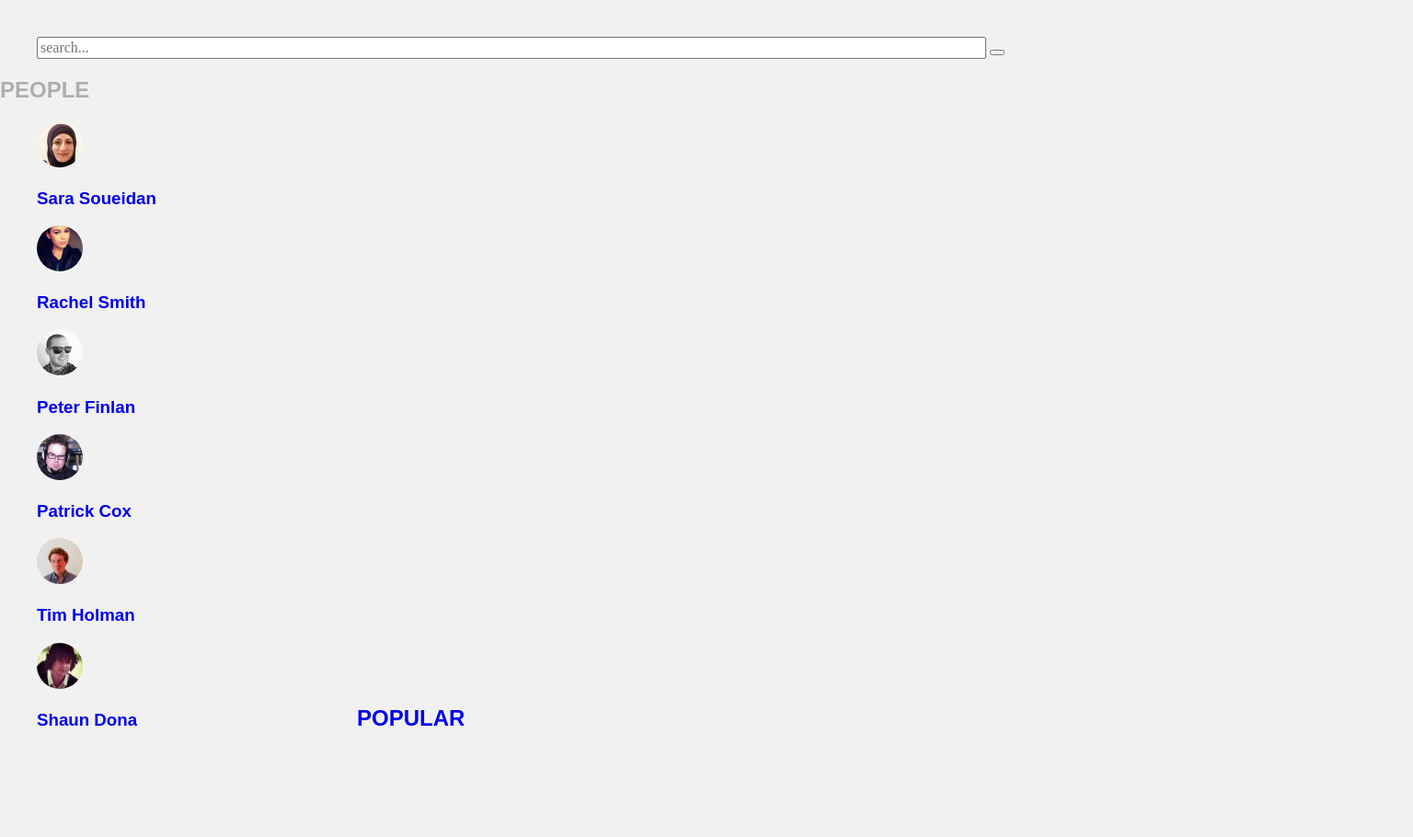
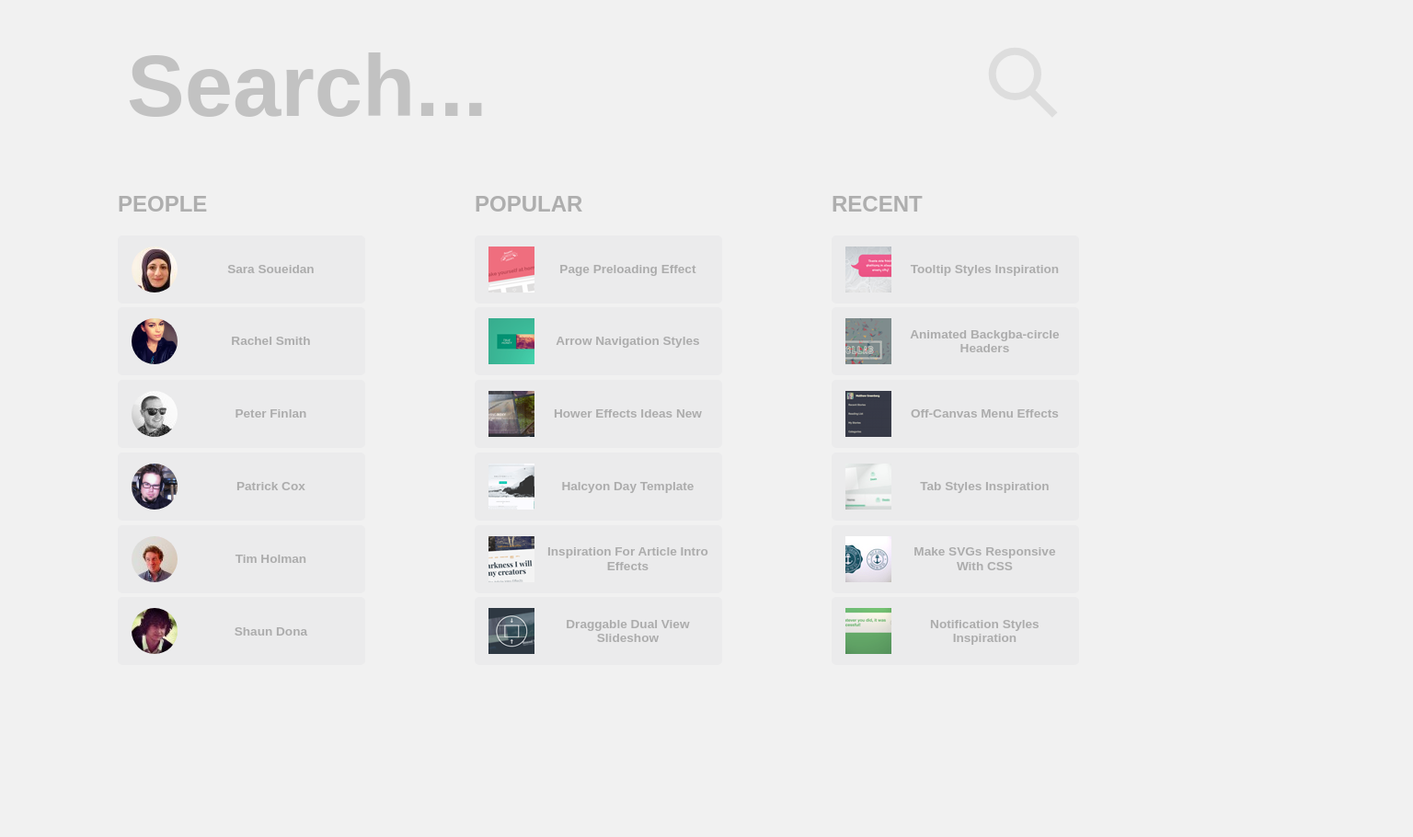
Before and after one commit to Vladimir1212/Huge_search, a plain HTML site: page index.html in a window 1280 px wide. Shown: the whole page at 92% size, 1536 px wide, since content can reach past the window. After the commit the page ends 824 px from the top, so only its background shows below. Drawn offline with Linux system fonts and the light colour scheme.

Commit message:
add main content

```diff
--- a/css/main.css
+++ b/css/main.css
@@ -11,17 +11,37 @@ h1,h2,h3 {
 }
 ul.people-list {
     list-style-type: none;
+    padding: 0;
+    margin: 0;
+}
+h3 {
+    font-size: 14px;
+}
+ul.people-list h3 {
+    vertical-align: middle;
+    font-size: 0.85em;
+    display: inline-block;
+    font-weight: 700;
+    margin: 0 0 0 0;
+    width: calc(100% - 70px);
 }
 
 .search-form {
     padding-top: 40px;
+    margin: 0 auto;
+    position: relative;
+    width: 80%;
 }
 
 .search {
-    width: 80%;
-    margin: 0 auto;
-    position: relative;
-    margin-left: 40px;
+    width: 100%;
+    padding: 0 80px 0 10px;
+    font-weight: 700;
+    border: none;
+    background: transparent;
+    font-size: 94px;
+    color: #ec5a62;
+    font-family: Arial, sans-serif;
 }
 
 .column {
@@ -29,16 +49,72 @@ ul.people-list {
     width: 30%;
     padding: 0 0 6em;
 }
-.li {
-
+li {
     text-align: center;
+    width: 70%;
 }
 .circle {
     border-radius: 50%;
 }
 .people-list a {
+    padding: 0.75em;
+    display: block;
+    margin: 0.3em 0;
+    cursor: pointer;
+    border-radius: 5px;
+    text-align: center;
+    background: rgba(118,117,128,0.05);
+    color: rgba(145,145,145,0.7);
+}
 
+.people-list img {
+    display: inline-block;
+    width: 50px;
+    margin: 0 10px 0 0;
+    vertical-align: middle;
 }
 a {
     text-decoration: none;
 }
+.people-list a:hover{
+    background-color: rgba(118,117,128,0.1);
+    color:#c2c2c2;
+}
+div.main-content {
+    width: 100%;
+    margin-top: 40px;
+    padding: 0 10%;
+}
+.search-submit {
+    position: absolute;
+    width: 80px;
+    height: 80px;
+    text-indent: 100px;
+    overflow: hidden;
+    right: 0;
+    top: 60%;
+    background: transparent url(../img/magnifier.svg) no-repeat center center;
+    background-size: 100%;
+    border: none;
+    transform-origin: 100% 50%;
+    -webkit-transform: translate3d(0,-50%,0) scale(1);
+    transform: translate3d(0,-50%,0) scale(1);
+    -webkit-transition: -webkit-transform 0.3s;
+    transition: transform 0.3s;
+}
+
+input::-webkit-input-placeholder {
+color: #c2c2c2;
+}
+
+input:-moz-placeholder { /* Firefox 18- */
+color: #c2c2c2;
+}
+
+input::-moz-placeholder {  /* Firefox 19+ */
+color: #c2c2c2;
+}
+
+input:-ms-input-placeholder {
+color: #c2c2c2;
+}
--- a/index.html
+++ b/index.html
@@ -6,9 +6,11 @@
     <link rel="icon" href="favicon.png">
     <link rel="stylesheet" type="text/css" href="css/normalize.css">
     <link rel="stylesheet" type="text/css" href="css/main.css">
+</head>
+<body>
     <main>
         <form action="#" method="post" class="search-form">
-            <input class="search" name="googlesearch" placeholder="search...">
+            <input class="search" name="googlesearch" placeholder="Search...">
             <button class="search-submit" type="submit"></button>
         </form>
         <div class="main-content">
@@ -17,45 +19,93 @@
                 <ul class="people-list">
                     <li> <a href="http://twitter.com/SaraSoueidan">
                         <img class="circle" src="img/avatars/SaraSoueidan.jpeg" alt="Sara Soueidan">
-                        <h3>Sara Soueidan</h3>
+                        <h3>Sara Soueidan</h3></a>
                     </li>
-                    <li> <a href="#">
+                    <li> <a href="http://twitter.com/rachsmithtweets">
                         <img class="circle" src="img/avatars/RachelSmith.png" alt="RachelSmith">
-                        <h3>Rachel Smith</h3>
+                        <h3>Rachel Smith</h3></a>
                     </li>
-                    <li> <a href="#">
+                    <li> <a href="http://www.twitter.com/peterfinlan">
                         <img class="circle" src="img/avatars/PeterFinlan.jpeg" alt="PeterFinlan">
-                        <h3>Peter Finlan</h3>
+                        <h3>Peter Finlan</h3></a>
                     </li>
-                    <li> <a href="#">
+                    <li> <a href="http://www.twitter.com/pcridesagain">
                         <img class="circle" src="img/avatars/PatrickCox.png" alt="PatrickCox">
-                        <h3>Patrick Cox</h3>
+                        <h3>Patrick Cox</h3></a>
                     </li>
-                    <li> <a href="#">
+                    <li> <a href="https://twitter.com/twholman">
                         <img class="circle" src="img/avatars/TimHolman.jpeg" alt="TimHolman">
-                        <h3>Tim Holman</h3>
+                        <h3>Tim Holman</h3></a>
                     </li>
-                    <li> <a href="#">
+                    <li> <a href="https://twitter.com/shaund0na">
                         <img class="circle" src="img/avatars/ShaunDona.jpeg" alt="ShaunDona">
-                        <h3>Shaun Dona</h3>
+                        <h3>Shaun Dona</h3></a>
                     </li>
+                </ul>
             </aside>
             <aside class="column">
                 <h2 class="column-title">POPULAR</h2>
                 <ul class="people-list">
-                    <li a href="#"></li>
-                    <li></li>
-                    <li></li>
-                    <li></li>
-                    <li></li>
-                    <li></li>
+                    <li> <a href="http://tympanus.net/codrops/2014/08/05/page-preloading-effect/">
+                        <img src="img/thumbs/PagePreloadingEffect.png" alt="PagePreloadingEffect">
+                        <h3>Page Preloading Effect</h3></a>
+                    </li>
+                    <li><a href="http://tympanus.net/codrops/2014/05/28/arrow-navigation-styles/">
+                        <img src="img/thumbs/ArrowNavigationStyles.png" alt="ArrowNavigationStyles">
+                        <h3>Arrow Navigation Styles</h3></a>
+                    </li>
+                    <li><a href="http://twitter.com/SaraSoueidan">
+                        <img src="img/thumbs/HoverEffectsIdeasNew.png" alt="HoverEffectsIdeasNew">
+                        <h3>Hower Effects Ideas New</h3></a>
+                    </li>
+                    <li><a href="http://tympanus.net/codrops/2014/07/14/freebie-halcyon-days-one-page-website-template/">
+                        <img src="img/thumbs/FreebieHalcyonDays.png" alt="FreebieHalcyonDays">
+                        <h3>Halcyon Day Template</h3></a>
+                    </li>
+                    <li><a href="http://tympanus.net/codrops/2014/05/22/inspiration-for-article-intro-effects/">
+                        <img src="img/thumbs/ArticleIntroEffects.png" alt="ArticleIntroEffects">
+                        <h3>Inspiration For Article Intro Effects</h3></a>
+                    </li>
+                    <li><a href="http://tympanus.net/codrops/2014/06/26/draggable-dual-view-slideshow/">
+                        <img src="img/thumbs/DraggableDualViewSlideshow.png" alt="DraggableDualViewSlideshow">
+                        <h3>Draggable Dual View Slideshow</h3></a>
+                    </li>
+                    </ul>
             </aside>
-            <aside class="column"></aside>
+            <aside class="column">
+                <h2 class="column-title">RECENT</h2>
+                <ul class="people-list">
+                    <li><a href="http://tympanus.net/codrops/2014/10/07/tooltip-styles-inspiration/">
+                        <img src="img/thumbs/TooltipStylesInspiration.png" alt="TooltipStylesInspiration">
+                        <h3>Tooltip Styles Inspiration</h3></a>
+                    </li>
+                    <li><a href="http://tympanus.net/codrops/2014/09/23/animated-backgba-circle-headers/">
+                        <img src="img/thumbs/AnimatedHeaderBackgrounds.png" alt="AnimatedHeaderBackgrounds">
+                        <h3>Animated Backgba-circle Headers</h3></a>
+                    </li>
+                    <li><a href="http://tympanus.net/codrops/2014/09/16/off-canvas-menu-effects/">
+                        <img src="img/thumbs/OffCanvas.png" alt="OffCanvas">
+                        <h3>Off-Canvas Menu Effects</h3></a>
+                    </li>
+                    <li><a href="http://tympanus.net/codrops/2014/09/02/tab-styles-inspiration/">
+                        <img src="img/thumbs/TabStyles.png" alt="TabStyles">
+                        <h3>Tab Styles Inspiration</h3></a>
+                    </li>
+                    <li><a href="http://tympanus.net/codrops/2014/08/19/making-svgs-responsive-with-css/">
+                        <img src="img/thumbs/ResponsiveSVGs.png" alt="ResponsiveSVGs">
+                        <h3>Make SVGs Responsive With CSS</h3></a>
+                    </li>
+                    <li><a href="http://tympanus.net/codrops/2014/07/23/notification-styles-inspiration/">
+                        <img src="img/thumbs/NotificationStyles.png" alt="NotificationStyles">
+                        <h3>Notification Styles Inspiration</h3></a>
+                    </li>
+                    </ul>
+            </aside>
         </div>
 
     </main>
-</head>
-<body>
+</body>
 
-</body>
+
+
 </html>
```
Also changed, not shown: 2 other files.
